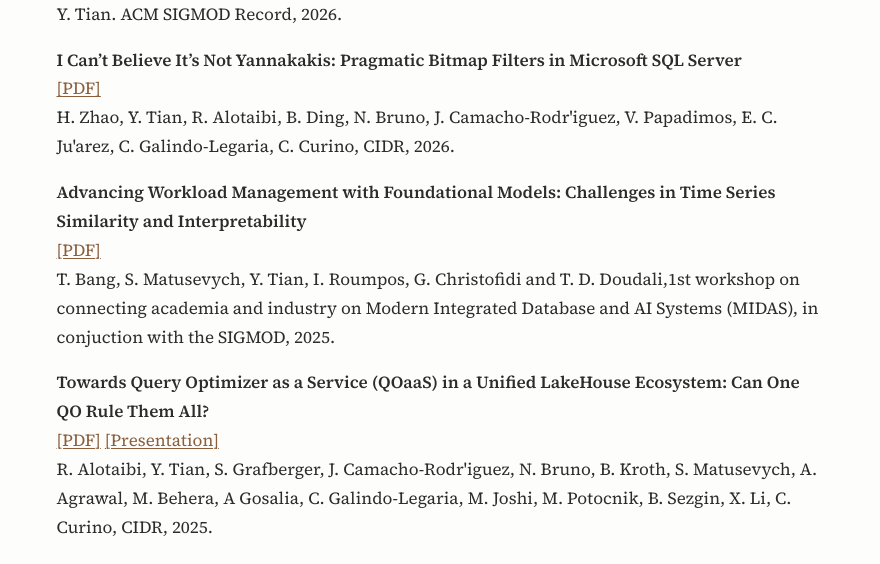
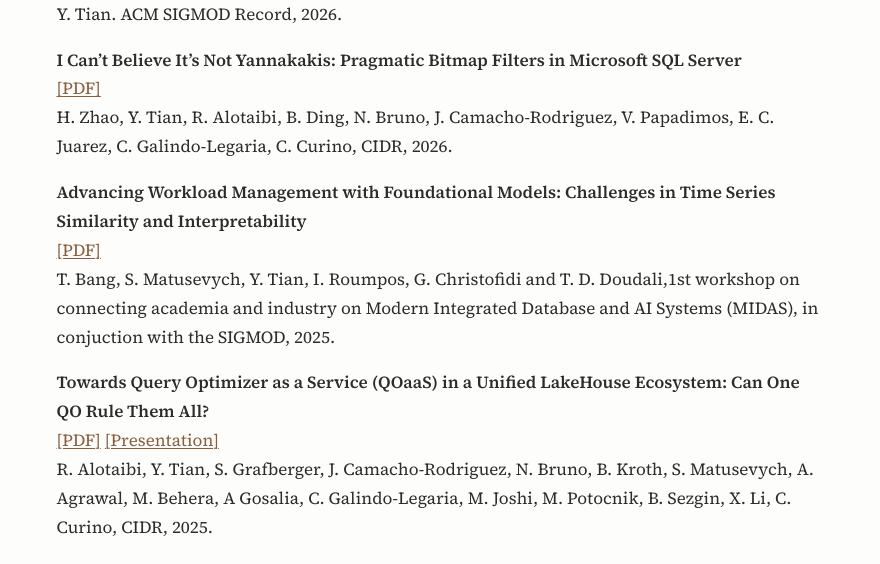
Before and after one commit to humming80/humming80.github.io, a Jekyll site: the page built from publication.md, in a window 1280 px wide and 900 px high, scrolled down 311 px. Shown: the part 155-719 px from the top of the window, without its empty margins (199-1079 px from the left). Built offline with Jekyll 4.4.1, drawn with Linux system fonts in a browser that asks for light colours.

Commit message:
Fix author names formatting in publication.md
Removed HTML character references from author names for clarity.

```diff
--- a/publication.md
+++ b/publication.md
@@ -19,7 +19,7 @@ Y. Tian. ACM SIGMOD Record, 2026.
 
 **I Can’t Believe It’s Not Yannakakis: Pragmatic Bitmap Filters in Microsoft SQL Server** \
 [\[PDF\]](https://www.cidrdb.org/papers/2026/p29-zhao.pdf)\
-H. Zhao, Y. Tian, R. Alotaibi, B. Ding, N. Bruno, J. Camacho-Rodr\'iguez, V. Papadimos, E. C. Ju\'arez, C. Galindo-Legaria, C. Curino, CIDR, 2026.
+H. Zhao, Y. Tian, R. Alotaibi, B. Ding, N. Bruno, J. Camacho-Rodriguez, V. Papadimos, E. C. Juarez, C. Galindo-Legaria, C. Curino, CIDR, 2026.
 
 **Advancing Workload Management with Foundational Models: Challenges in Time Series Similarity and Interpretability** \
 [\[PDF\]](https://humming80.github.io/papers/DWTelemetry.pdf)\
@@ -27,7 +27,7 @@ T. Bang, S. Matusevych, Y. Tian, I. Roumpos, G. Christofidi and T. D. Doudali,1s
 
 **Towards Query Optimizer as a Service (QOaaS) in a Unified LakeHouse Ecosystem: Can One QO Rule Them All?** \
 [\[PDF\]](https://humming80.github.io/papers/QOaaSVision-final.pdf) [\[Presentation\]](https://humming80.github.io/papers/CIDR-2025-S1-T5-ytian-v2.pdf)\
-R. Alotaibi, Y. Tian, S. Grafberger, J. Camacho-Rodr\'iguez, N. Bruno, B. Kroth, S. Matusevych, A. Agrawal, M. Behera, A Gosalia, C. Galindo-Legaria, M. Joshi, M. Potocnik, B. Sezgin, X. Li, C. Curino, CIDR, 2025.
+R. Alotaibi, Y. Tian, S. Grafberger, J. Camacho-Rodriguez, N. Bruno, B. Kroth, S. Matusevych, A. Agrawal, M. Behera, A Gosalia, C. Galindo-Legaria, M. Joshi, M. Potocnik, B. Sezgin, X. Li, C. Curino, CIDR, 2025.
 
 **A Roadmap to Graph Analytics** \
 [\[PDF\]](https://sigmodrecord.org/publications/sigmodRecord/2412/pdfs/08_OpenForum_Bonifati.pdf) \
```
